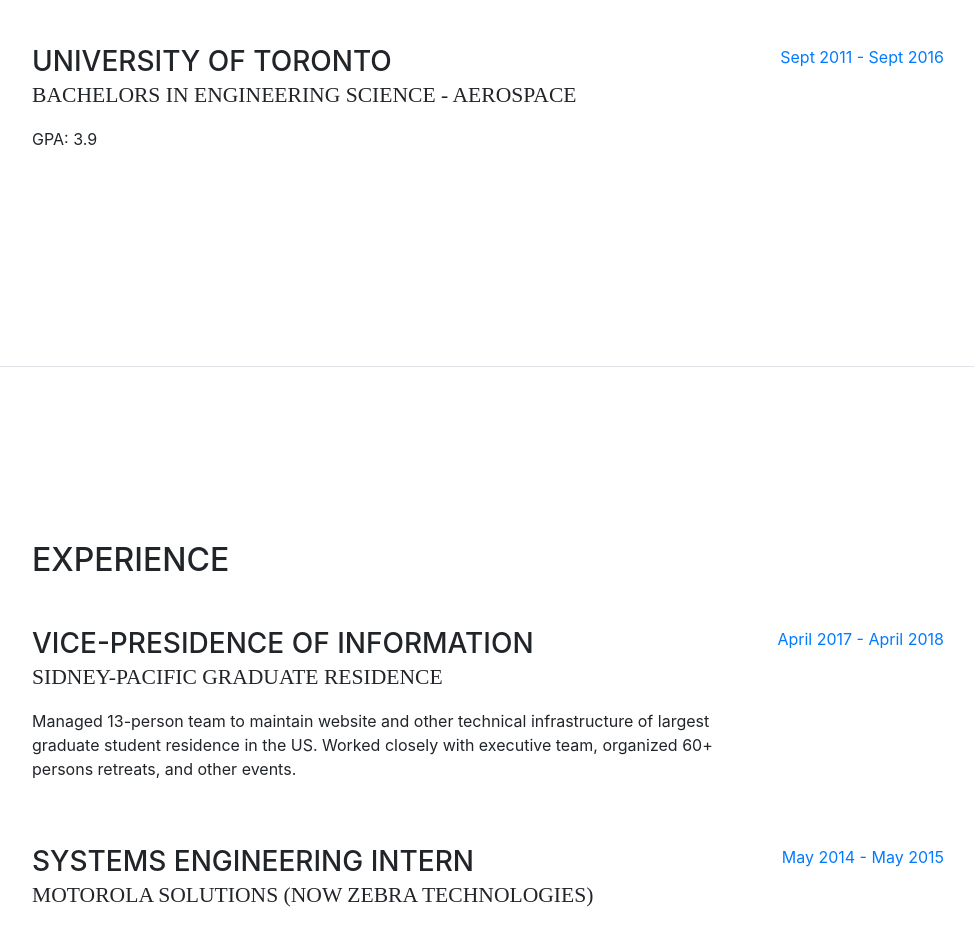
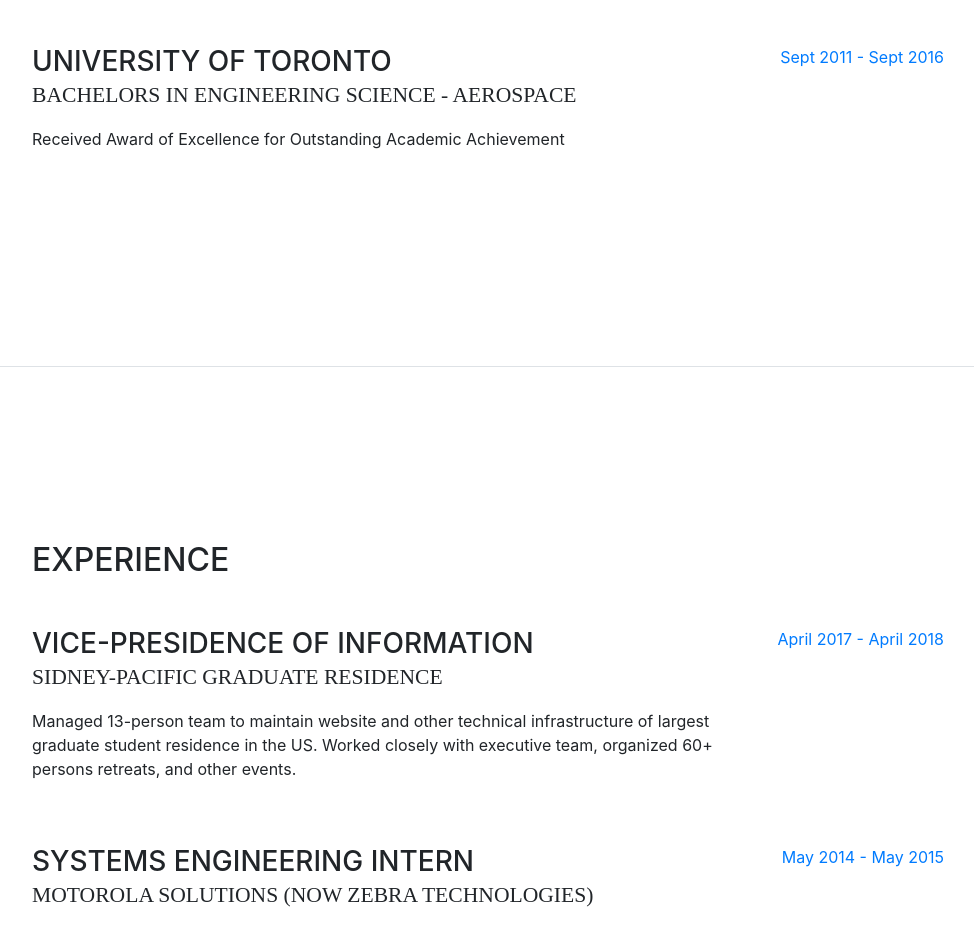
Before and after one commit to guanchar/guanchar.github.io, a website with bundled scripts: page index.html in a window 1280 px wide. Shown: the part 3081-4008 px from the top of the page, without its empty margins (288-1262 px from the left). Built offline with nearby package versions, Linux system fonts and the light colour scheme; a web font is replaced by a local one.

Commit message:
Update index.html

```diff
--- a/index.html
+++ b/index.html
@@ -224,7 +224,7 @@
             <div class="resume-content mr-auto">
               <h3 class="mb-0">University of Toronto</h3>
               <div class="subheading mb-3">Bachelors in Engineering Science - Aerospace</div>
-              <p>GPA: 3.9</p>
+              <p>Received Award of Excellence for Outstanding Academic Achievement</p>
             </div>
             <div class="resume-date text-md-right">
               <span class="text-primary">Sept 2011 - Sept 2016</span>
```
